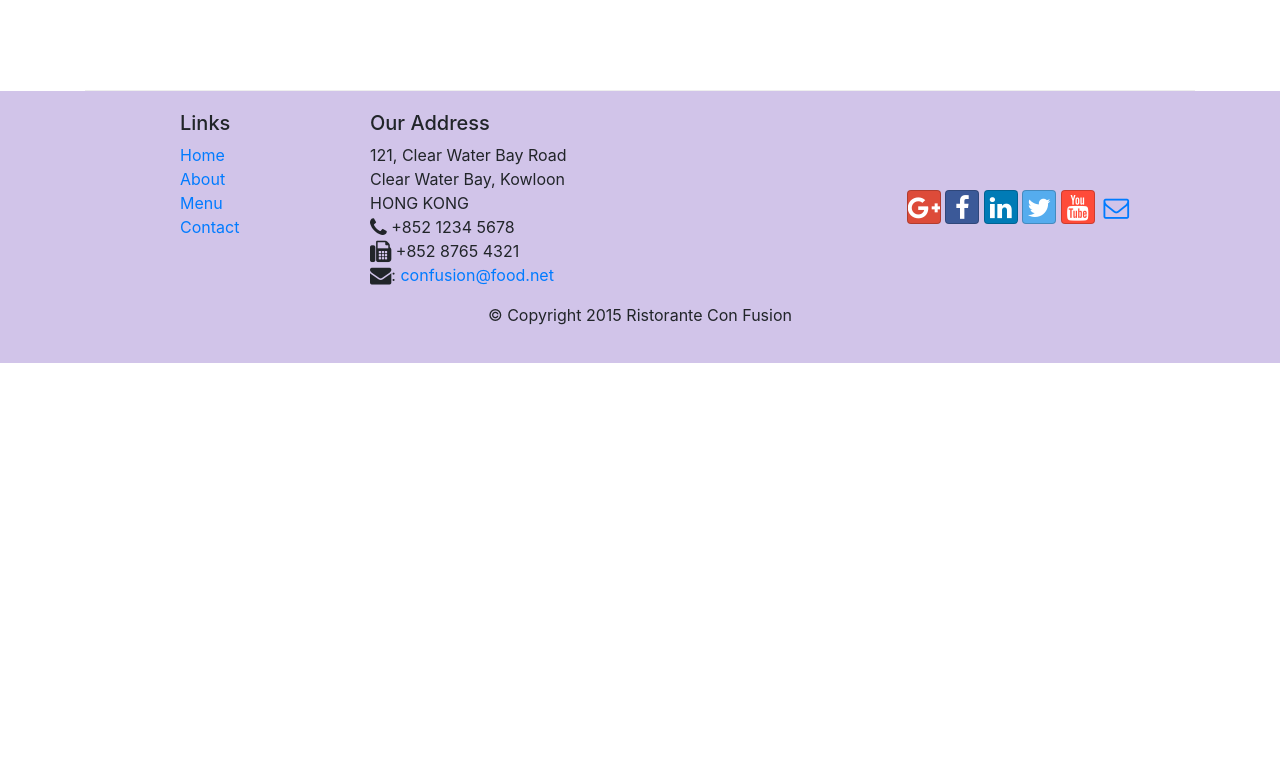
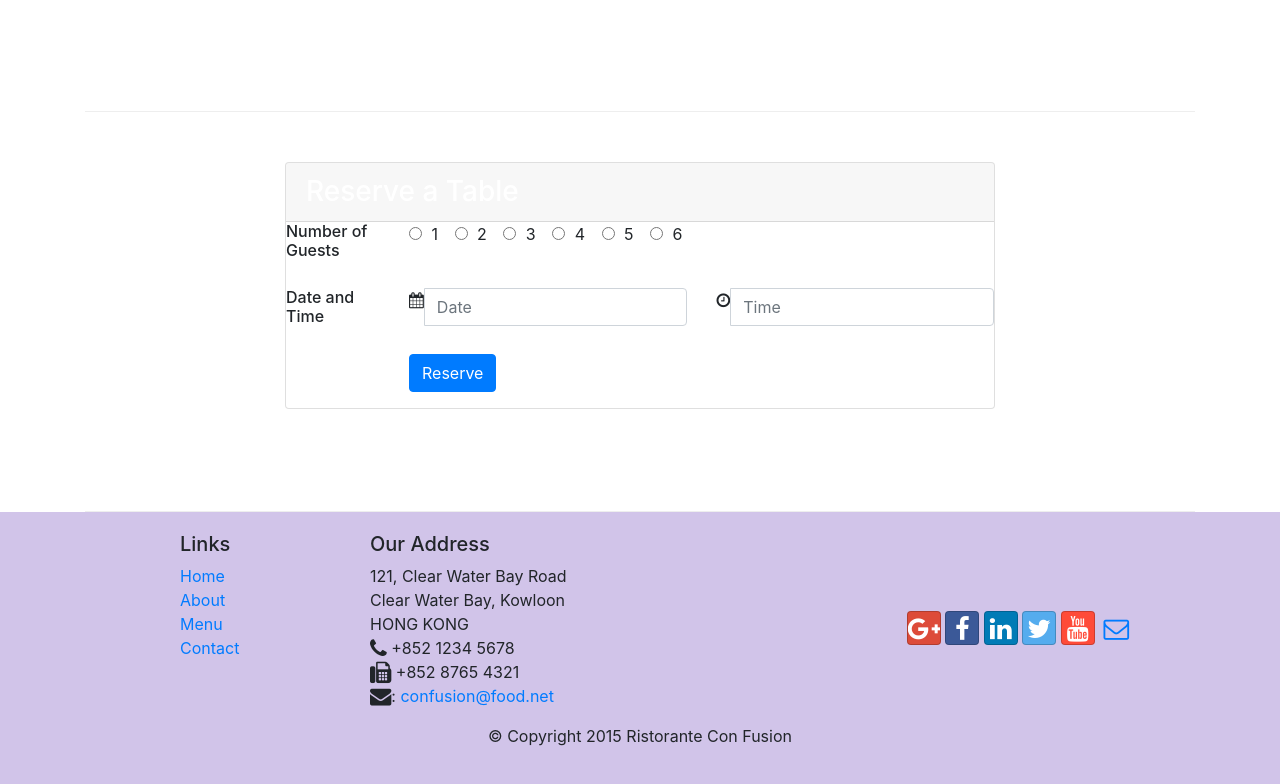
Before and after one commit to mtietjens3/Week1, a website: page index.html in a window 1280 px wide. Shown: the part 1422-2206 px from the top of the page. Before the commit the page ends 1785 px from the top, so only its background shows below. Drawn offline with nearby package versions, Linux system fonts and the light colour scheme.

Commit message:
Week 2 Assignment All Tasks done

```diff
--- a/index.html
+++ b/index.html
@@ -38,12 +38,15 @@
     <header class="jumbotron">
         <div class="container">
             <div class="row row-header">
-                <div class="col-12 col-sm-8">
+                <div class="col col-sm-6">
                     <h1>Ristorante con Fusion</h1>
                     <p>We take inspiration from the World's best cuisines, and create a unique fusion experience. Our lipsmacking creations will tickle your culinary senses!</p>
                 </div>
-                <div class="col col-sm align-self-center">
+                <div class="col-xs-12 col-sm-3 align-self-center">
                     <img src="img/logo.png" class="img-fluid">
+                </div>
+                <div class="col-xs-12 col-sm-3 align-self-center">
+                    <a href="#Reservation" class="btn btn-warning btn-sm btn-block">Reserve Table</a>
                 </div>
             </div>
         </div>
@@ -58,7 +61,7 @@
                 <div class="media">
                     <img class="d-flex mr-3 img-thumbnail align-self-center" src="img/uthappizza.png" alt="Uthappizza">
                     <div class="media-body">
-                         <h2 class="mt-0">Uthappizza</h2>
+                         <h2 class="mt-0">Uthappizza <span class="badge badge-danger">HOT</span> <span class="badge badge-pill badge-default">$4.99</span></h2>
                          <p class="hidden-xs-down not-visible">A unique combination of Indian Uthappam (pancake) and Italian pizza, topped with Cerignola olives, ripe vine cherry tomatoes, Vidalia onion, Guntur chillies and Buffalo Paneer.</p>
                     </div>
                 </div>
@@ -71,8 +74,13 @@
                 <h3>This Month's Promotions</h3>
             </div>
             <div class="col-sm col-md">
-                <h2>Weekend Grand Buffet</h2>
-                <p class="hidden-xs-down not-visible">Featuring mouthwatering combinations with a choice of five different salads, six enticing appetizers, six main entrees and five choicest desserts. Free flowing bubbly and soft drinks. All for just $19.99 per person </p>
+                <div class="media">
+                    <div class="media-body">
+                        <h2 class="mt-0">Weekend Grand Buffet <span class="badge badge-danger">NEW</span></h2>
+                        <p class="hidden-xs-down not-visible">Featuring mouthwatering combinations with a choice of five different salads, six enticing appetizers, six main entrees and five choicest desserts. Free flowing bubbly and soft drinks. All for just $19.99 per person </p>
+                    </div>
+                    <img class="d-flex mr-3 img-thumbnail align-self-center" src="img/buffet.png" alt="Grand Buffet">
+                </div>
             </div>
         </div>
 
@@ -91,6 +99,89 @@
                 </div>
             </div>
         </div>
+
+        <div class="row row-content justify-content-center">
+            <div class="col col-md-8">
+                <div class="card">
+                    <h3 class="card-header card-warning text-white" id="Reservation">Reserve a Table</h3>
+                    <div class="card-block">
+
+                        <form>
+
+                            <div class="form-group row">
+                                <div class="col-sm-2">
+                                    <h6 class="card-title">Number of Guests</h6>
+                                </div>
+                                <div class="col">
+                                    <div class="form-check form-check-inline">
+                                        <label class="form-check-label">
+                                            <input type="radio" class="form-check-input" name="guestRadio" id="guestRadio1" value="1">
+                                            1
+                                        </label>
+                                    </div>
+                                    <div class="form-check form-check-inline">
+                                        <label class="form-check-label">
+                                            <input type="radio" class="form-check-input" name="guestRadio" id="guestRadio2" value="2">
+                                            2
+                                        </label>
+                                    </div>
+                                    <div class="form-check form-check-inline">
+                                        <label class="form-check-label">
+                                            <input type="radio" class="form-check-input" name="guestRadio" id="guestRadio3" value="3">
+                                            3
+                                        </label>
+                                    </div>
+                                    <div class="form-check form-check-inline">
+                                        <label class="form-check-label">
+                                            <input type="radio" class="form-check-input" name="guestRadio" id="guestRadio4" value="4">
+                                            4
+                                        </label>
+                                    </div>
+                                    <div class="form-check form-check-inline">
+                                        <label class="form-check-label">
+                                            <input type="radio" class="form-check-input" name="guestRadio" id="guestRadio5" value="5">
+                                            5
+                                        </label>
+                                    </div>
+                                    <div class="form-check form-check-inline">
+                                        <label class="form-check-label">
+                                            <input type="radio" class="form-check-input" name="guestRadio" id="guestRadio6" value="6">
+                                            6
+                                        </label>
+                                    </div>
+                                </div>
+                           </div>
+
+                          <div class="form-group row">
+                              <div class="col-sm-2">
+                                  <h6 class="card-title">Date and Time</h6>
+                              </div>
+                              <div class="col-sm-5 col-xs-8">
+                                  <div class="input-group">
+                                      <div class="input-group-addon"><span class="fa fa-calendar fa-sm"></div>
+                                      <input class="form-control" type="text" id="date-input" placeholder="Date">
+                                  </div>
+                              </div>
+                              <div class="col-sm-5 col-xs-8">
+                                  <div class="input-group">
+                                      <div class="input-group-addon"><span class="fa fa-clock-o"></div>
+                                      <input class="form-control" type="text" id="time-input" placeholder="Time">
+                                  </div>
+                              </div>
+                          </div>
+
+                          <div class="form-group row">
+                              <div class="offset-md-2 col-md-10">
+                                  <button type="submit" class="btn btn-primary">Reserve</button>
+                              </div>
+                          </div>
+
+                      </form>
+                    </div>
+                </div>
+            </div>
+        </div>
+
     </div>
 
     <footer class="footer">
```
